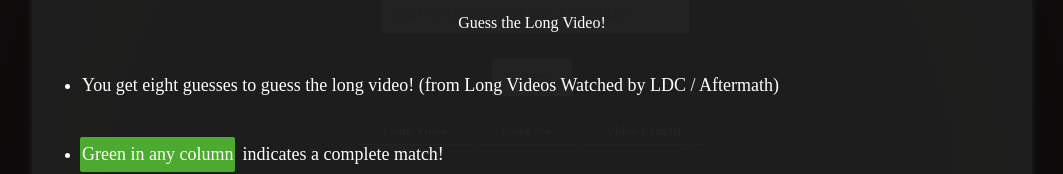
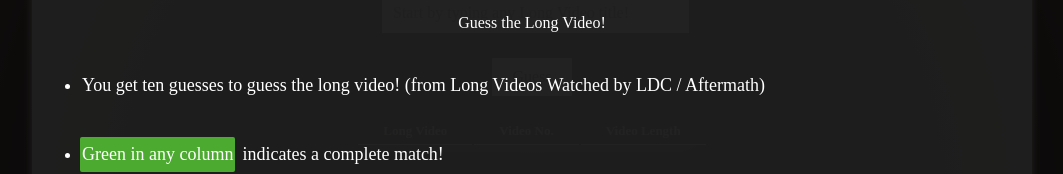
Before and after one commit to SlashedWasTaken/SlashedWasTaken.github.io, a plain HTML site: page LongVideole/index.html in a window 1280 px wide. Shown: the part 192-366 px from the top of the page, without its empty margins (108-1171 px from the left). Drawn offline with nearby package versions, Linux system fonts and the light colour scheme.

Commit message:
Update index.html

```diff
--- a/LongVideole/index.html
+++ b/LongVideole/index.html
@@ -150,7 +150,7 @@
           <div id="intro-text">
             <ul style="line-height: 1.7">
               <li>
-                You get eight guesses to guess the long video! (from Long
+                You get ten guesses to guess the long video! (from Long
                 Videos Watched by LDC / Aftermath)
               </li>
 
```
